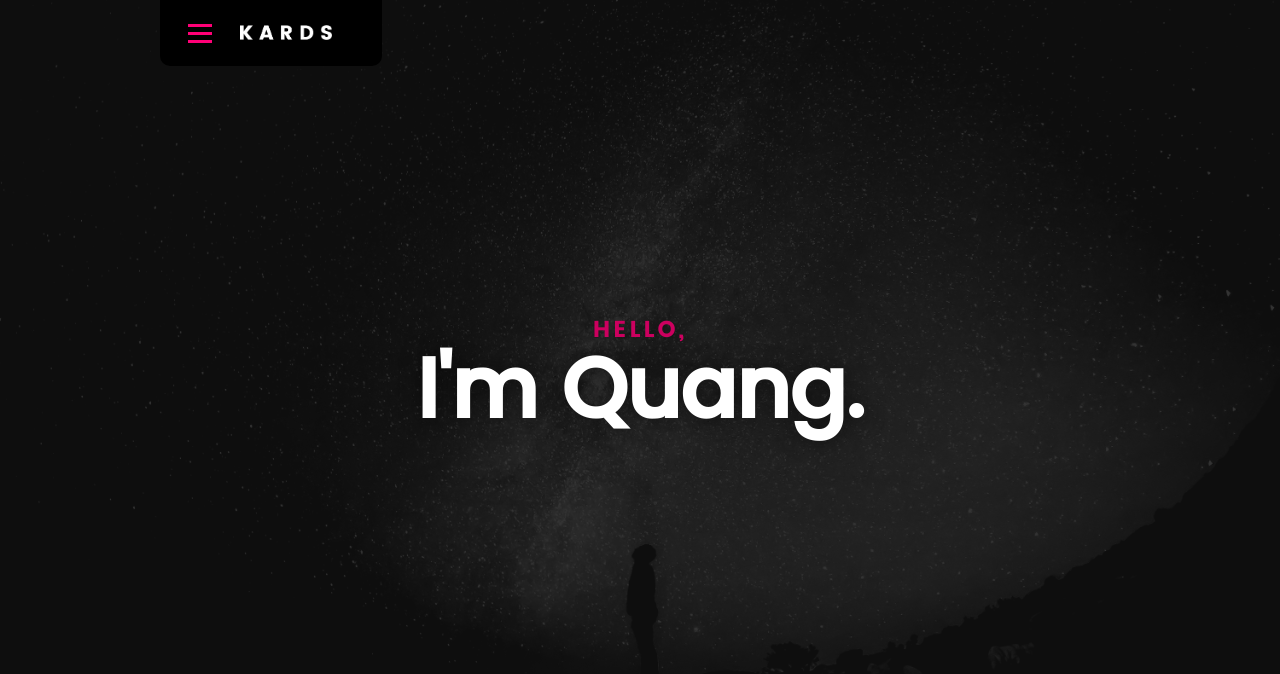
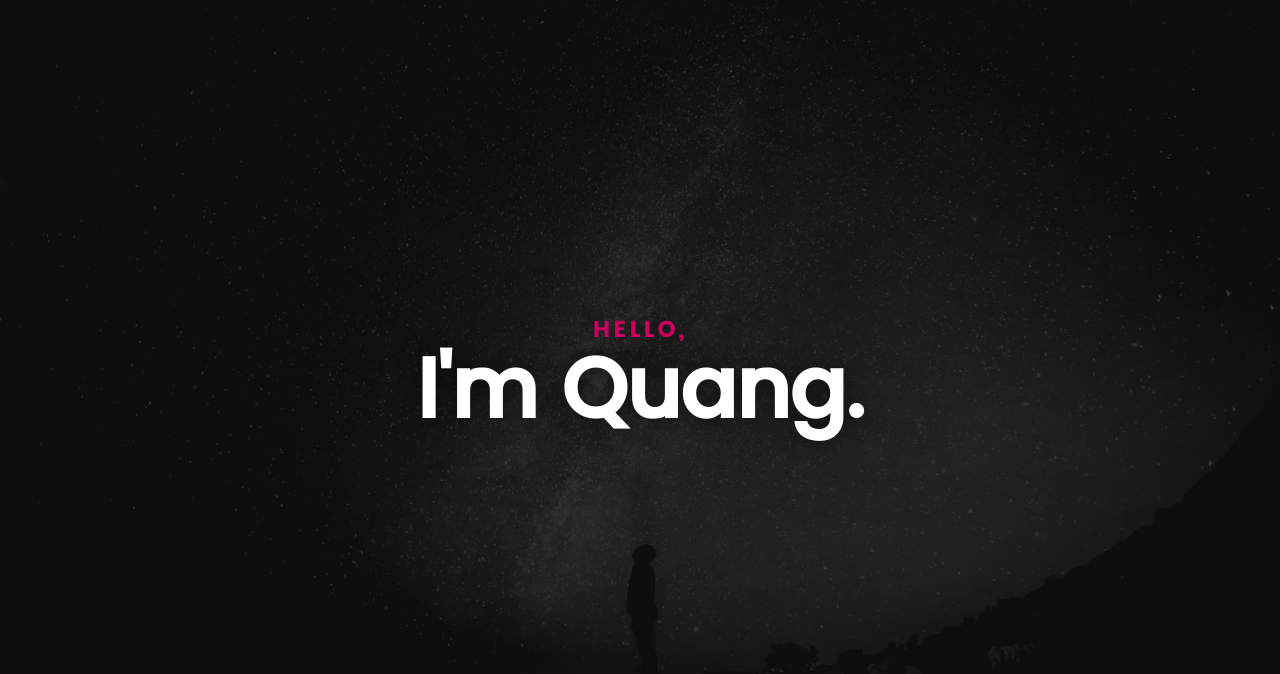
Before and after one commit to QuangTran304/quangtran304.github.io, a plain HTML site: page index.html in a window 1280 px wide. Shown: the top 674 px of the page. Drawn offline with Linux system fonts and the light colour scheme.

```diff
--- a/index.html
+++ b/index.html
@@ -38,7 +38,7 @@
    <header>
    	<div class="row">
 
-   		<div class="top-bar">
+   		<!-- <div class="top-bar">
    			<a class="menu-toggle" href="#"><span>Menu</span></a>
 
 	   		<div class="logo">
@@ -54,7 +54,7 @@
 						<li><a class="smoothscroll"  href="#contact" title="">Contact</a></li>
 					</ul>
 				</nav>
-   		</div> <!-- /top-bar -->
+   		</div>  -->
 
    	</div> <!-- /row -->
    </header> <!-- /header -->
```
Also changed, not shown: images/profile-pic.jpg.
